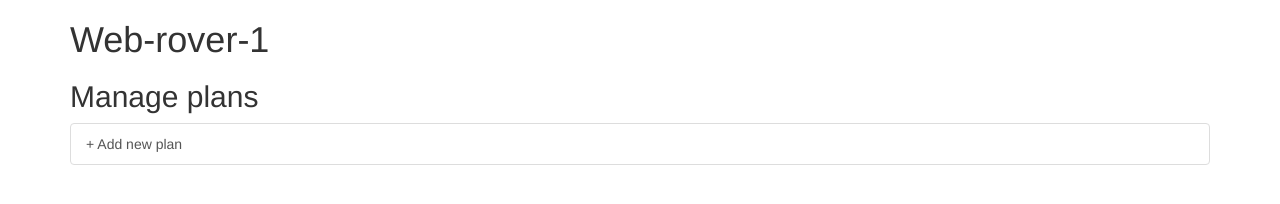
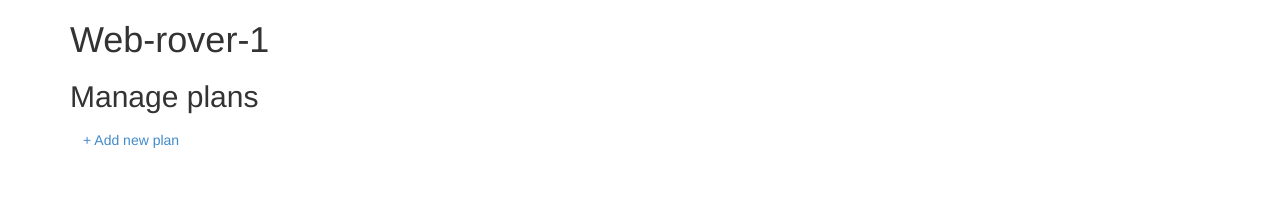
Before and after one commit to legorovers/rule-builder, a website: page index.html in a window 1280 px wide. Drawn offline with nearby package versions, Linux system fonts and the light colour scheme; some packages are replaced by stand-ins of ours; a script that the page names is missing.

Commit message:
moved 'add plan' button to top of list

```diff
--- a/templates/legorover.main.template.html
+++ b/templates/legorover.main.template.html
@@ -1,5 +1,5 @@
 <h2>Manage plans</h2>
+<a class="btn btn-link" ng-href="#/plans/new">+ Add new plan</a>
 <ul class="list-group">
     <li class="list-group-item" ng-repeat="plan in plans.list">{{ plan.title }} <div class="pull-right"><a class="btn btn-link" ng-href="#/plans/edit/{{ plan.id }}">Edit</a><a class="btn btn-link" ng-click="deletePlan(plan.id)">Delete</a></div></li>
-    <a class="list-group-item list-group-item-default" ng-href="#/plans/new">+ Add new plan</a>
 </ul>
```
Also changed, not shown: templates/legorover.plan.template.html (+4 -6 lines).
